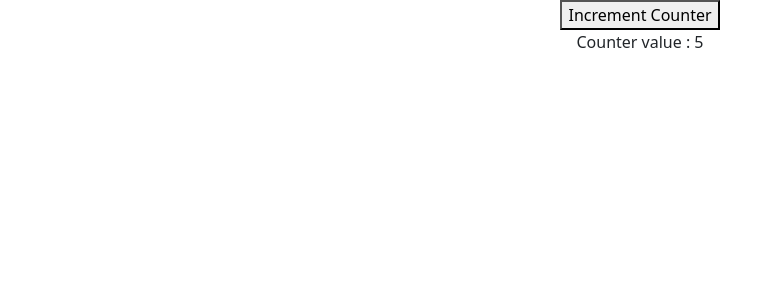
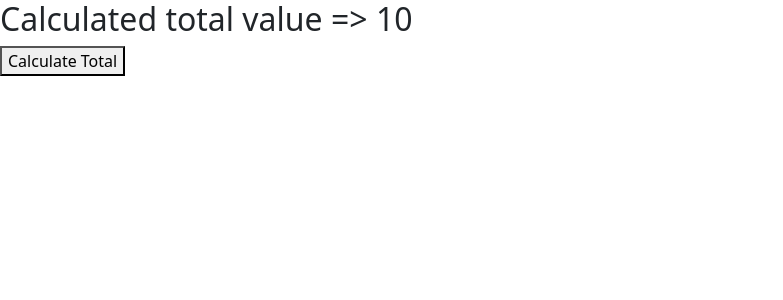
Before and after one commit to kskannandotwin/f-and-d, an Angular app: page / in a window 1280 px wide. Shown: the top 300 px of the page, without its empty margins (0-783 px from the left). Built offline with nearby package versions, Linux system fonts and the light colour scheme.

Commit message:
24.05.2025
completed

```diff
--- a/src/app/app.component.html
+++ b/src/app/app.component.html
@@ -1,4 +1,5 @@
-<app-signals></app-signals>
+<app-linked-signal></app-linked-signal>
+<!-- <app-signals></app-signals> -->
 <!-- <app-attribute-directives></app-attribute-directives> -->
 <!-- <app-structural-directive-ngswitch-vs-switch></app-structural-directive-ngswitch-vs-switch> -->
 <!-- <app-structural-directive-ngfor-vs-for></app-structural-directive-ngfor-vs-for> -->
--- a/src/app/app.component.ts
+++ b/src/app/app.component.ts
@@ -8,12 +8,14 @@ import { StructuralDirectiveNgforVsForComponent } from './structural-directive-n
 import { StructuralDirectiveNgswitchVsSwitchComponent } from './structural-directive-ngswitch-vs-switch/structural-directive-ngswitch-vs-switch.component';
 import { AttributeDirectivesComponent } from './attribute-directives/attribute-directives.component';
 import { SignalsComponent } from './signals/signals.component';
+import { LinkedSignalComponent } from './linked-signal/linked-signal.component';
 
 @Component({
   selector: 'app-root',
   imports: [
     RouterOutlet,
-    SignalsComponent,
+    LinkedSignalComponent,
+    // SignalsComponent,
     // AttributeDirectivesComponent,
     // DirectivesComponent,
     // UserComponent,
--- /dev/null
+++ b/src/app/linked-signal/linked-signal.component.html
@@ -0,0 +1,4 @@
+<div>
+    <h2>Calculated total value => {{ total() }}</h2>
+    <button (click)="calculate()">Calculate Total</button>
+</div>
--- /dev/null
+++ b/src/app/linked-signal/linked-signal.component.ts
@@ -0,0 +1,28 @@
+import { Component, computed, linkedSignal, signal } from '@angular/core';
+
+@Component({
+  selector: 'app-linked-signal',
+  imports: [],
+  templateUrl: './linked-signal.component.html',
+  styleUrl: './linked-signal.component.scss'
+})
+export class LinkedSignalComponent {
+  quantitySignal = signal(1); // signal variable
+  price = 10;
+  // total = computed(() => {
+  //   return this.quantitySignal() * this.price;
+  // });
+
+  // total = linkedSignal(() => {
+  //   return this.quantitySignal() * this.price;
+  // });
+
+  total = linkedSignal({
+    source: this.quantitySignal,
+    computation: () => this.quantitySignal() * this.price
+  });
+
+  calculate() {
+    this.quantitySignal.set(10);
+  }
+}
```
Also changed, not shown: src/app/linked-signal/linked-signal.component.scss (added), 1 other file (tests, documents, lock files or other folders).
